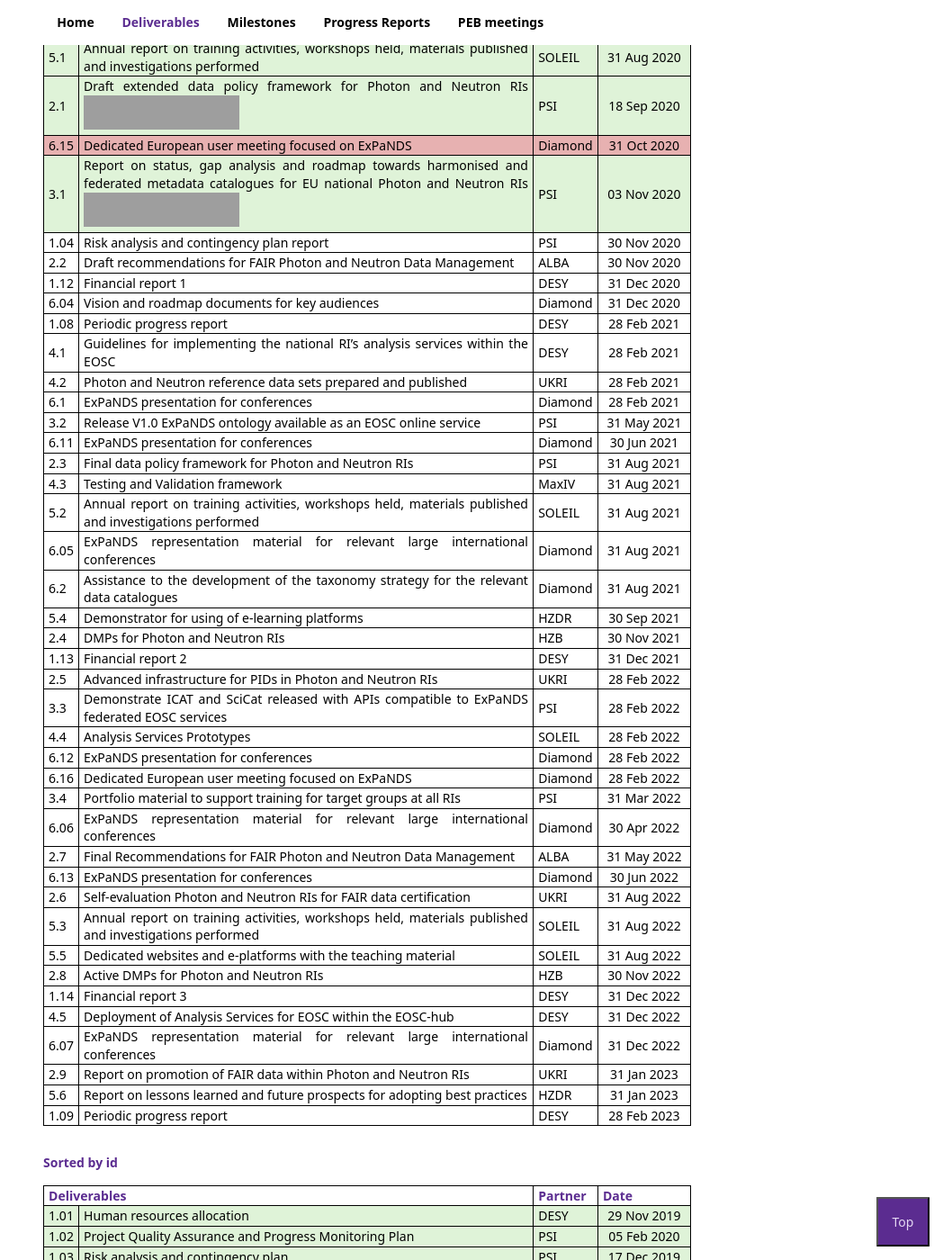
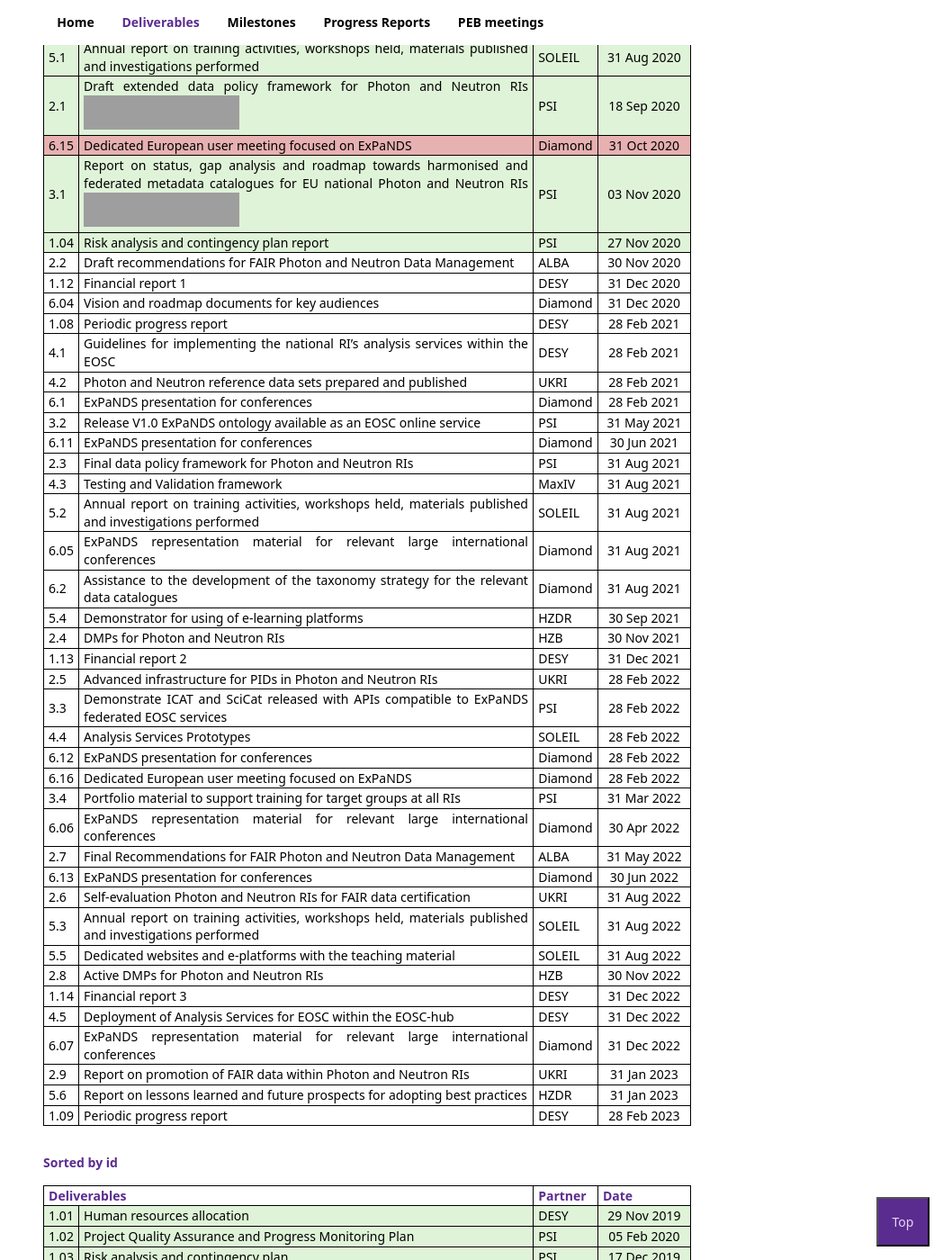
Before and after one commit to ExPaNDS-eu/WP1-reporting, a Jekyll site: the page built from deliverables.html, in a window 1280 px wide and 1400 px high, scrolled down 919 px, cut to the strip 0-1400 px from the top of the window. Shown: the whole strip at 90% size, without its empty margins (232-1280 px from the left). Built offline with Jekyll 4.4.1, drawn with Linux system fonts in a browser that asks for light colours; some of the changed text lies outside the part shown; grey boxes are pictures that could not be loaded.

Commit message:
deliver risk analysis 1.4

```diff
--- a/_data/deliverables.yml
+++ b/_data/deliverables.yml
@@ -18,7 +18,7 @@
 - id: 1.04
   name: Risk analysis and contingency plan report
   partner: PSI
-  date: 2020-11-30
+  date: 2020-11-27
 
 - id: 1.05
   name:	Communication Plan (internal + EC)
```
